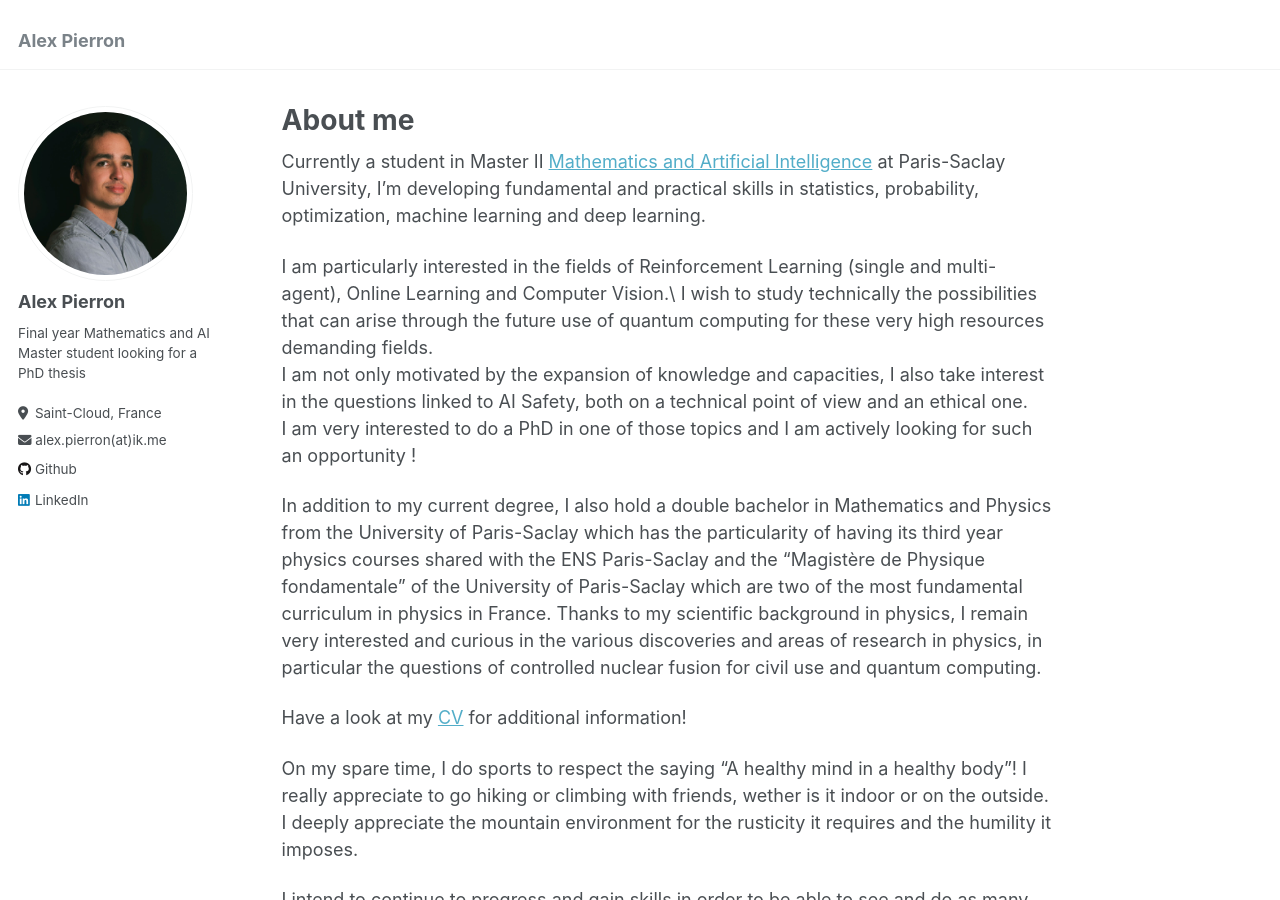
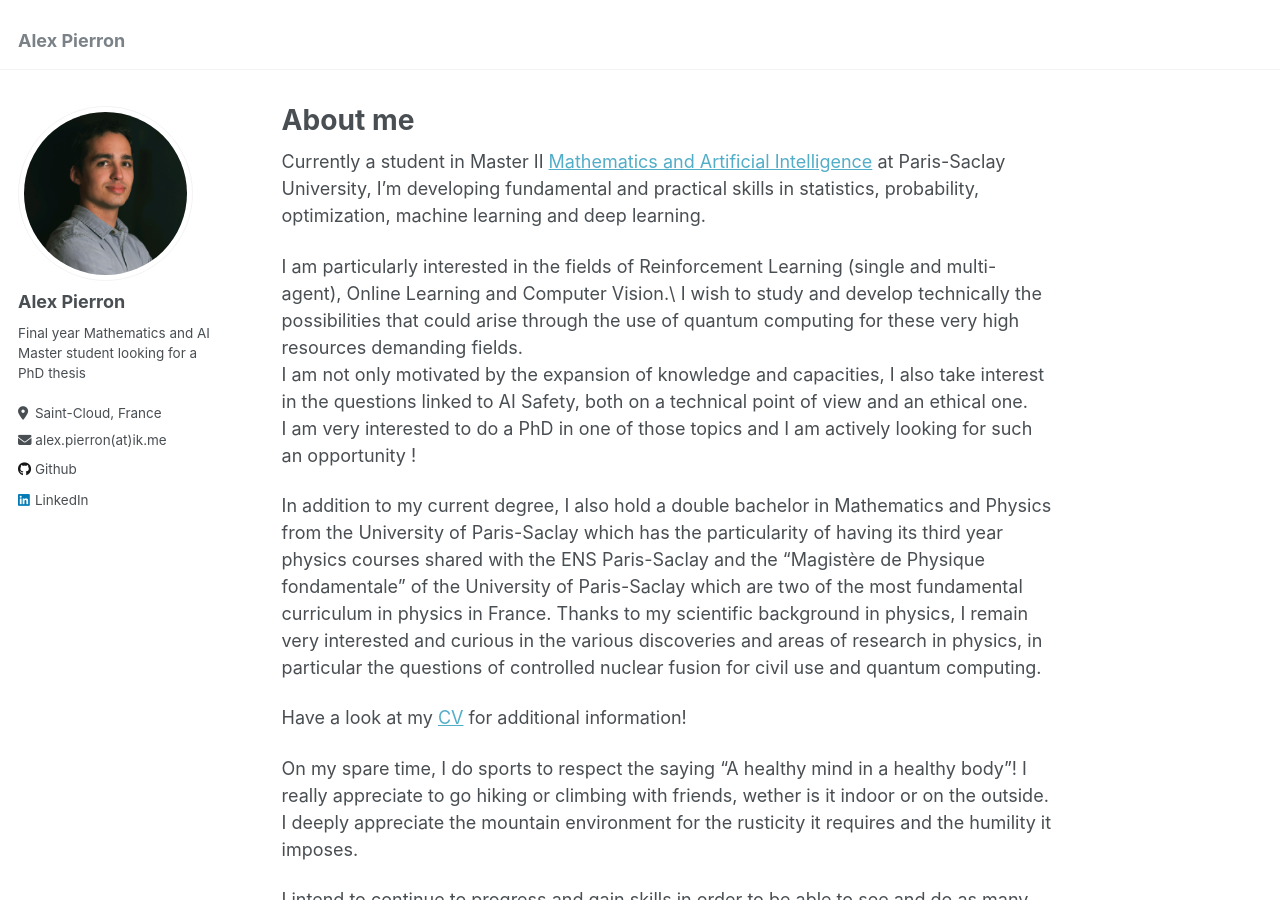
Before and after one commit to alex-pierron/alex-pierron.github.io, a Jekyll site: the page built from _pages/about.md, in a window 1280 px wide and 900 px high. Built offline with Jekyll 4.4.1, drawn with Linux system fonts in a browser that asks for light colours.

Commit message:
Update about.md

```diff
--- a/_pages/about.md
+++ b/_pages/about.md
@@ -10,7 +10,7 @@ redirect_from:
 
 Currently a student in Master II [Mathematics and Artificial Intelligence](https://www.imo.universite-paris-saclay.fr/fr/etudiants/masters/mathematiques-et-applications/m2/m2-mathematique-et-intelligence-artificielle/) at Paris-Saclay University, I'm developing fundamental and practical skills in statistics, probability, optimization, machine learning and deep learning.
 
-I am particularly interested in the fields of Reinforcement Learning (single and multi-agent), Online Learning and Computer Vision.\\ I wish to study technically the possibilities that can arise through the future use of quantum computing for these very high resources demanding fields. \\
+I am particularly interested in the fields of Reinforcement Learning (single and multi-agent), Online Learning and Computer Vision.\\ I wish to study and develop technically the possibilities that could arise through the use of quantum computing for these very high resources demanding fields. \\
  I am not only motivated by the expansion of knowledge and capacities, I also take interest in the questions linked to AI Safety, both on a technical point of view and an ethical one. \\
 I am very interested to do a PhD in one of those topics and I am actively looking for such an opportunity !
 
```
